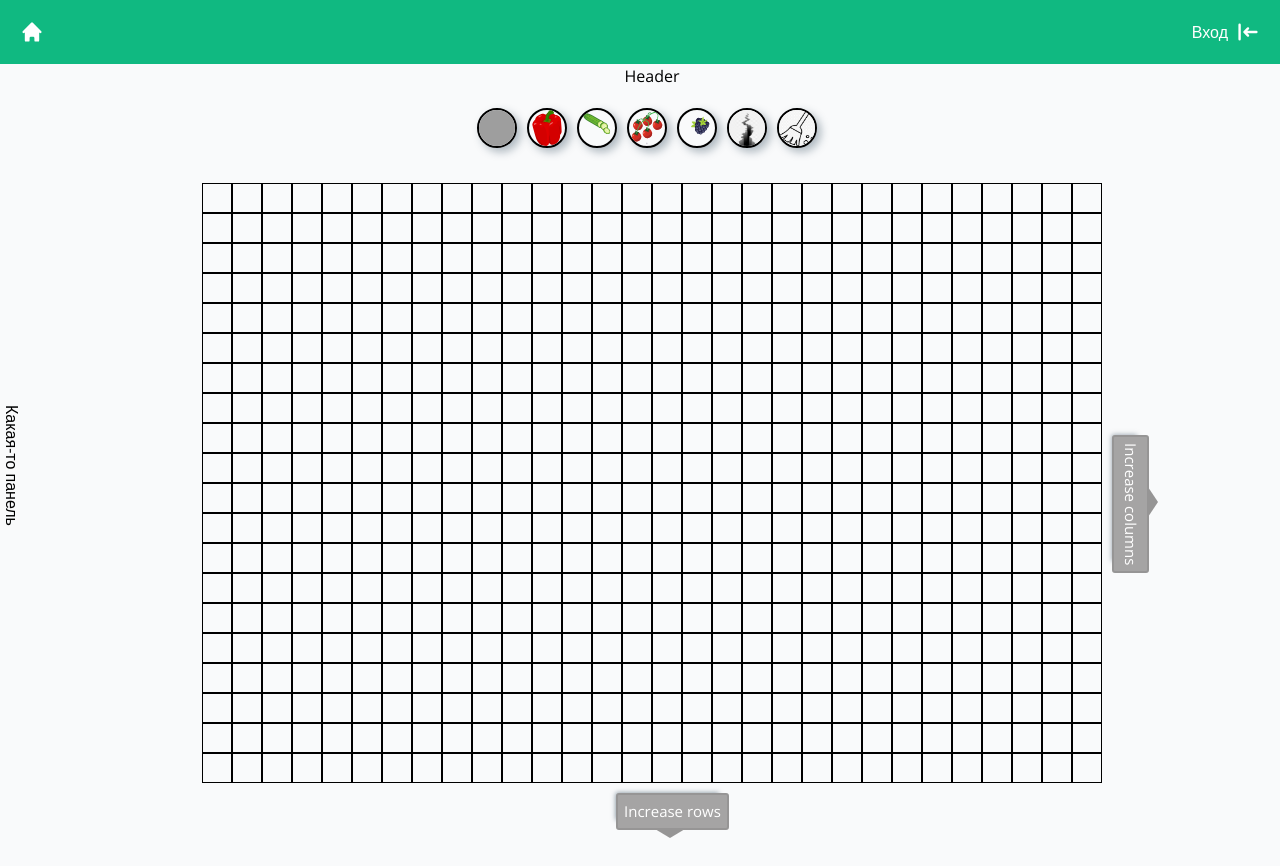
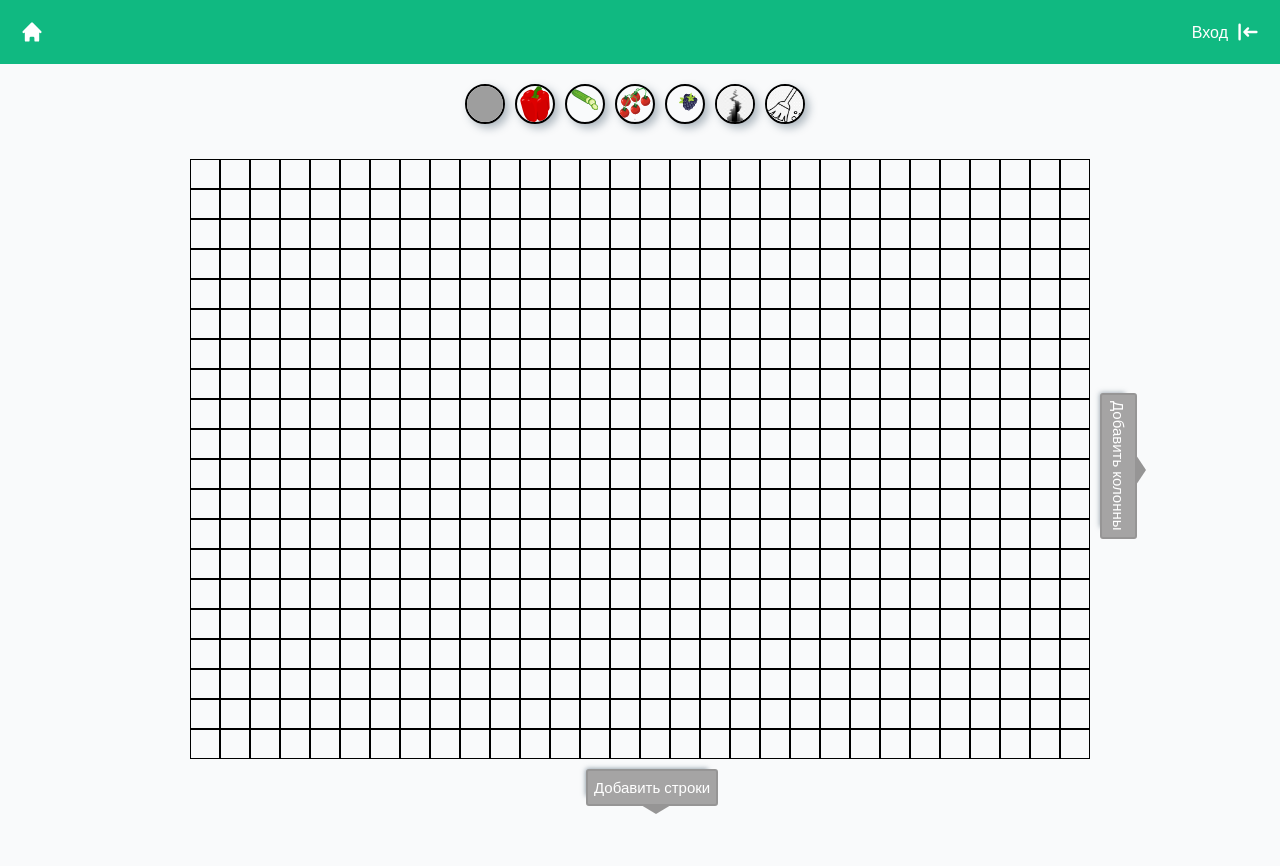
Before and after one commit to agb2008/PlantManager, a Vue app in the folder frontend/: page /testing in a window 1280 px wide. After the commit the page ends 842 px from the top, so only its background shows below. Built offline with nearby package versions, Linux system fonts and the light colour scheme; no server answers; grey boxes are pictures that could not be loaded; what v-calendar would draw is missing.

Commit message:
Update v-0.2.3
Добавлены функция удаления и возможность пометить задачу выполненной.

```diff
--- a/frontend/src/components/GardenBed.vue
+++ b/frontend/src/components/GardenBed.vue
@@ -1,12 +1,5 @@
 <template>
-    <div class="my-container flex">
-        <div class="side-panel">
-            Какая-то панель
-        </div>
-        <div class="wrapper-for-header-and-main flex-grow">
-            <header class="header text-center">
-                Header
-            </header>
+    <div class="my-container">
         <main class="main">
             <div class="garden-bed-panel">
                 <div class="icon-doing" v-for="(item, k) of doingsArray" :key="k" v-on:click="chooseIconDoing(item.name, $event)">
@@ -19,14 +12,13 @@
                     :key="c" :id="r + '/' + c" v-on:click="markCell"></div>
                 </div>
                 <div class="btn-increase increase-columns" v-on:click="increaseCells('col')">
-                        <p class="btn-increase-text">Increase columns</p>
+                    <p class="btn-increase-text">Добавить колонны</p>
                 </div>
                 <div class="btn-increase increase-rows" v-on:click="increaseCells('rows')">
-                        <p class="btn-increase-text">Increase rows</p>
+                    <p class="btn-increase-text">Добавить строки</p>
                 </div>
             </div>
         </main>
-        </div>
     </div>
 </template>
 
@@ -147,12 +139,6 @@ export default {
 </script>
 
 <style scoped>
-    .side-panel{
-        writing-mode: vertical-rl;
-        min-height: 100vh;
-        text-align: center;
-    }
-
     .main{
         margin-bottom: 83px;
     }
@@ -218,7 +204,7 @@ export default {
     }
 
     .increase-columns{
-        top: 42%;
+        top: 39%;
         left: 100%;
         writing-mode: vertical-lr;
         margin-left: 10px;
@@ -228,7 +214,7 @@ export default {
 
     .increase-rows{
         top: 100%;
-        left: 46%;
+        left: 44%;
         margin-top: 10px;
         padding: 5px 6px;
         box-shadow: -5px -5px 5px -5px rgba(34, 60, 80, 0.6);
@@ -238,7 +224,7 @@ export default {
         content: "";
         position: absolute;
         top: 34px;
-        left: 37px;
+        left: 53px;
         width: 0;
         height: 0;
         border-style: solid;
@@ -253,7 +239,7 @@ export default {
     .increase-columns::after{
         content: "";
         position: absolute;
-        top: 50px;
+        top: 60px;
         left: 34px;
         width: 0;
         height: 0;
--- a/frontend/src/components/tasks_components/CreateTask.vue
+++ b/frontend/src/components/tasks_components/CreateTask.vue
@@ -36,13 +36,25 @@ export default {
                 id: this.objectTasks.size,
                 title: this.title,
                 desc: this.desc,
+                comolete: false,
                 date: this.date
             })
             this.title = "";
             this.desc = "";
             this.$refs.date.date = new Date();
-            console.log(this.objectTasks)
         },
+
+        // Перенести в компонент ОДНОЙ задачи
+
+        removeTask(task){
+            this.objectTasks.delete(task);
+        },
+
+        isTaskCompleted(task){
+            task.comolete = !task.comolete;
+        },
+
+        //////////////
 
         setDate(date){
             this.date = date;
@@ -51,7 +63,7 @@ export default {
 
     computed: {
         isDisabled(){
-            return this.title ? false : "disabled"
+            return this.title ? false : "disabled";
         }
     }
 }
```
Lines whose indentation alone changed are shown as unchanged.
